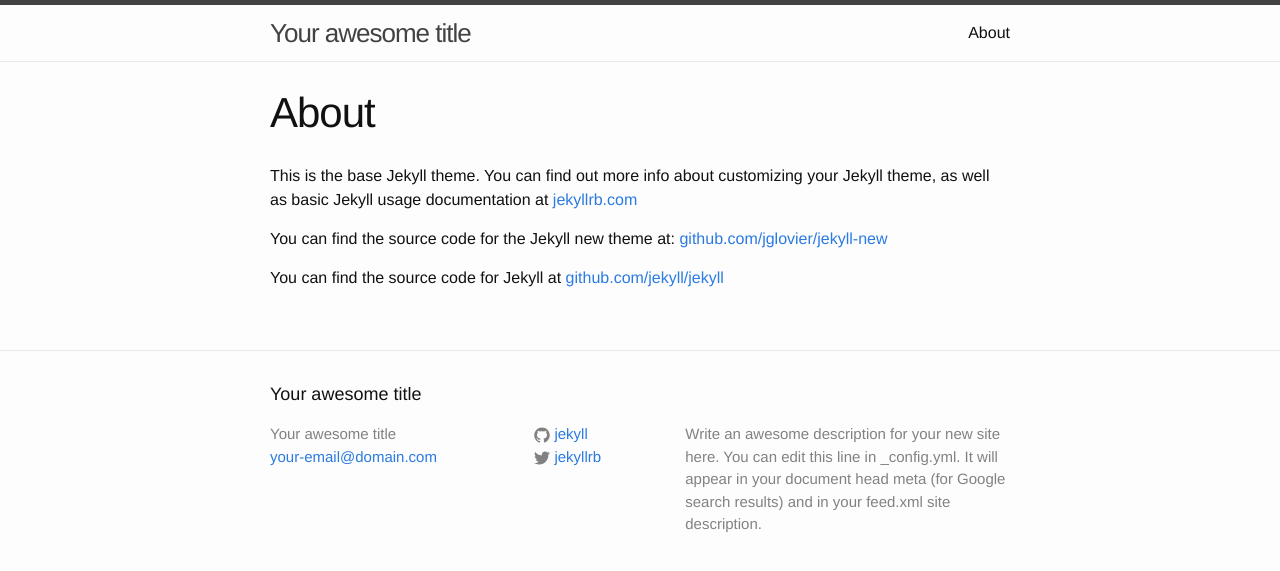
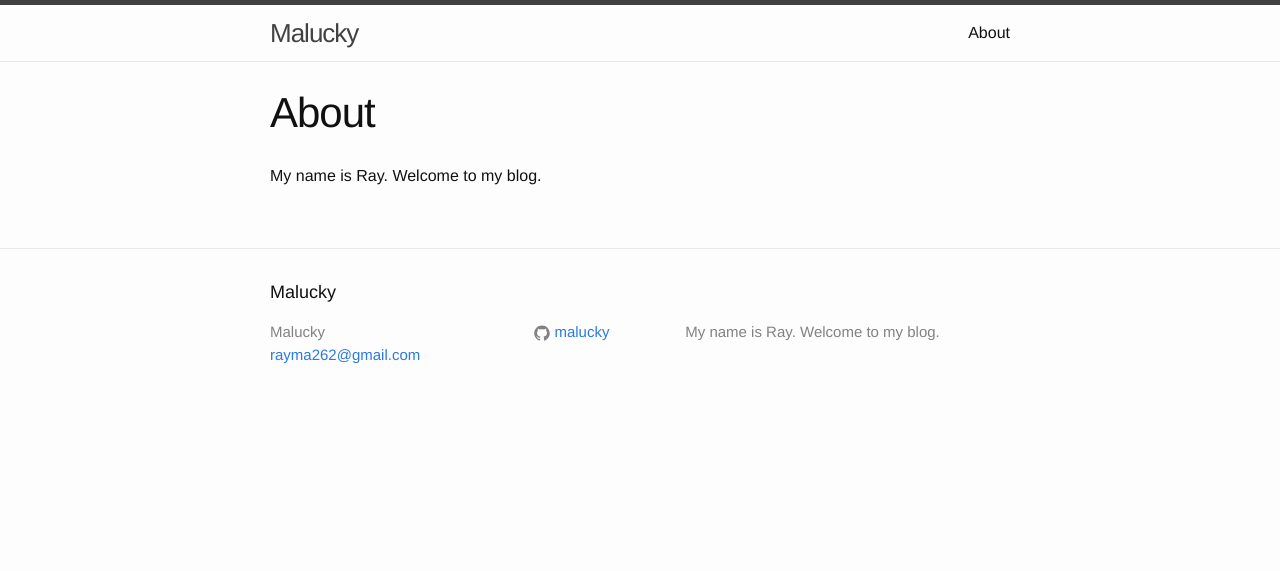
Before and after one commit to malucky/blog, a Jekyll site: the page built from about.md, in a window 1280 px wide. Shown: the top 571 px of the page. Built offline with Jekyll 4.4.1, drawn with Linux system fonts in a browser that asks for light colours.

```diff
--- a/_config.yml
+++ b/_config.yml
@@ -1,14 +1,11 @@
 # Site settings
-title: Your awesome title
-email: your-email@domain.com
-description: > # this means to ignore newlines until "baseurl:"
-  Write an awesome description for your new site here. You can edit this
-  line in _config.yml. It will appear in your document head meta (for
-  Google search results) and in your feed.xml site description.
+title: Malucky
+email: rayma262@gmail.com
+description:
+  My name is Ray. Welcome to my blog.
 baseurl: "/blog" # the subpath of your site, e.g. /blog/
 url: "http://www.malucky.com" # the base hostname & protocol for your site
-twitter_username: jekyllrb
-github_username:  jekyll
+github_username: malucky
 
 # Build settings
 markdown: kramdown
--- a/about.md
+++ b/about.md
@@ -4,8 +4,4 @@ title: About
 permalink: /about/
 ---
 
-This is the base Jekyll theme. You can find out more info about customizing your Jekyll theme, as well as basic Jekyll usage documentation at [jekyllrb.com](http://jekyllrb.com/)
-
-You can find the source code for the Jekyll new theme at: [github.com/jglovier/jekyll-new](https://github.com/jglovier/jekyll-new)
-
-You can find the source code for Jekyll at [github.com/jekyll/jekyll](https://github.com/jekyll/jekyll)
+My name is Ray. Welcome to my blog.
```
Also changed, not shown: _posts/2016-01-30-hello-world.markdown (added, +8 -0 lines), _posts/2016-01-30-welcome-to-jekyll.markdown (deleted, +0 -25 lines).
